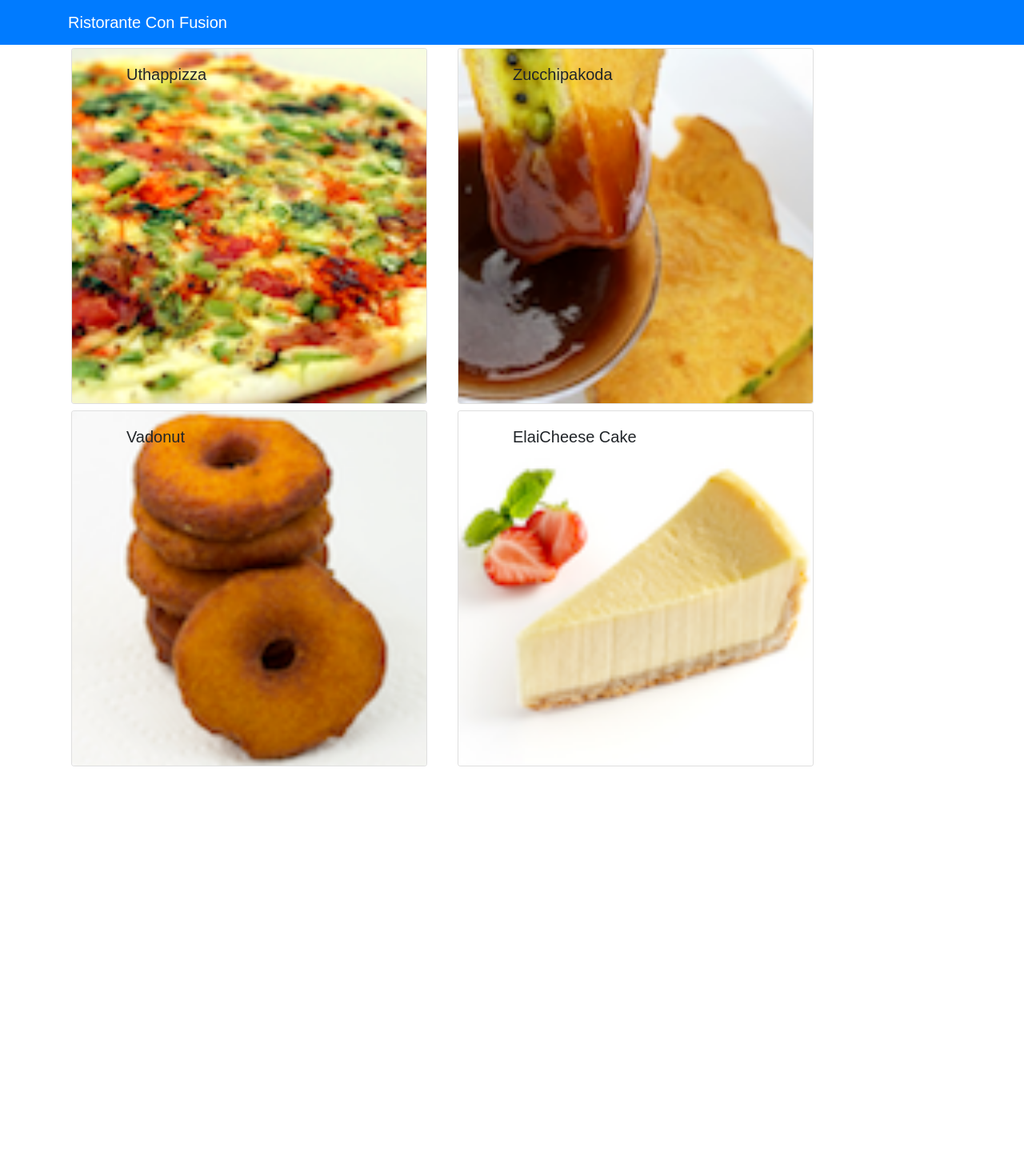
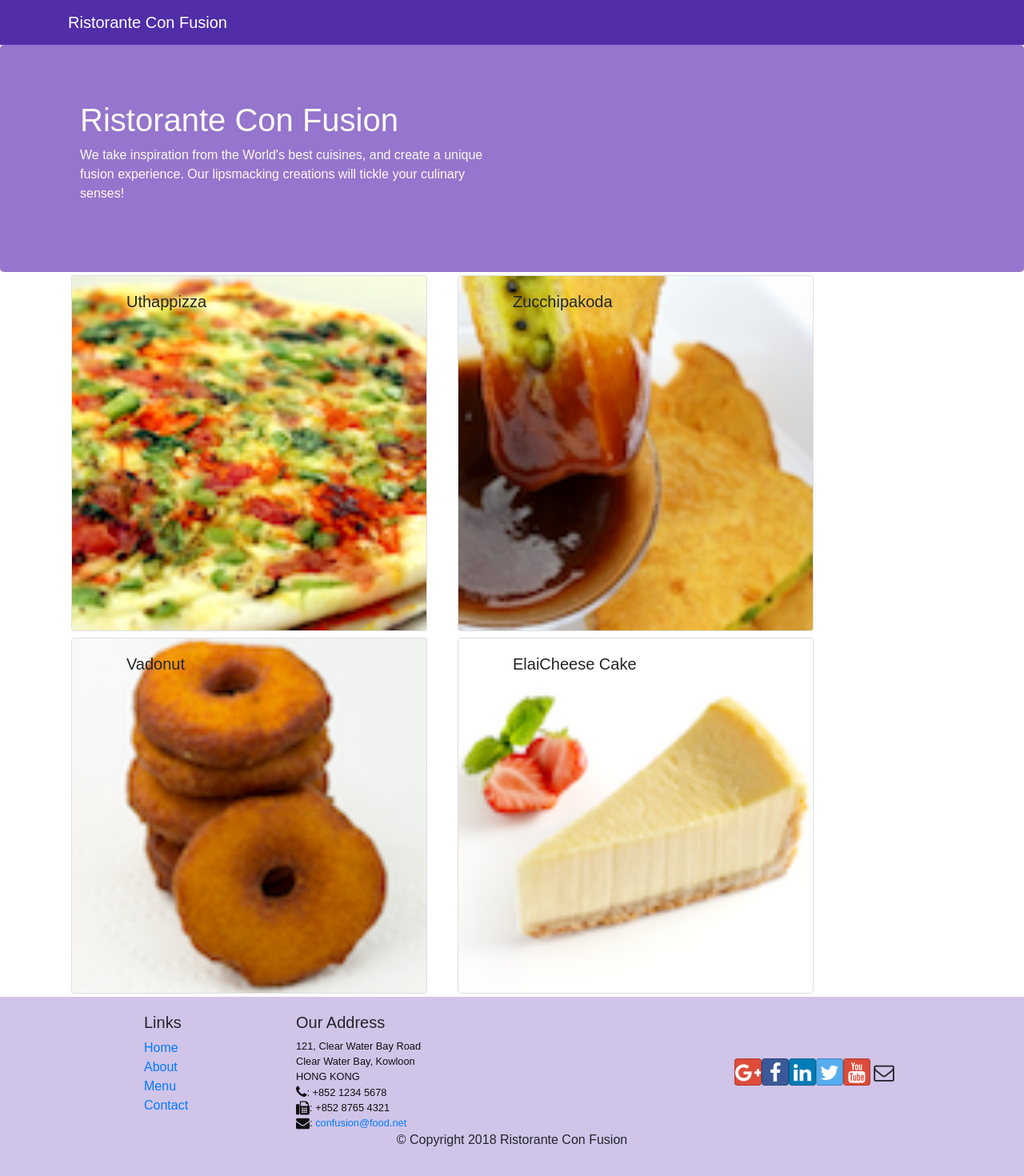
Before and after one commit to ptenteromano/first-react-app, a React (Create React App) app: page / in a window 1280 px wide. Shown: the top 1470 px of the page at 80% size. Before the commit the page ends 962 px from the top, so only its background shows below. Built offline with nearby package versions, Linux system fonts and the light colour scheme.

Commit message:
header, footer, CSS

```diff
--- a/package.json
+++ b/package.json
@@ -4,6 +4,8 @@
   "private": true,
   "dependencies": {
     "bootstrap": "^4.1.2",
+    "bootstrap-social": "5.1.1",
+    "font-awesome": "4.7.0",
     "react": "^16.4.1",
     "react-dom": "^16.4.1",
     "react-popper": "0.9.2",
--- a/src/App.css
+++ b/src/App.css
@@ -1,4 +1,37 @@
+/* custom stylings */
+.row-header{
+  margin:0px auto;
+  padding:0px auto;
+}
 
+.row-content {
+  margin:0px auto;
+  padding: 50px 0px 50px 0px;
+  border-bottom: 1px ridge;
+  min-height:400px;
+}
+
+.footer{
+  background-color: #D1C4E9;
+  margin:0px auto;
+  padding: 20px 0px 20px 0px;
+}
+.jumbotron {
+  padding:70px 30px 70px 30px;
+  margin:0px auto;
+  background: #9575CD ;
+  color:floralwhite;
+}
+
+address{
+  font-size:80%;
+  margin:0px;
+  color:#0f0f0f;
+}
+
+.navbar-dark {
+  background-color: #512DA8;
+}
 
 
 
--- /dev/null
+++ b/src/components/FooterComponent.js
@@ -0,0 +1,51 @@
+import React from 'react';
+
+
+function Footer(props) {
+  return (
+    <div className="footer">
+      <div className="container">
+        <div className="row justify-content-center">
+          <div className="col-4 offset-1 col-sm-2">
+            <h5>Links</h5>
+            <ul className="list-unstyled">
+                <li><a href="#">Home</a></li>
+                <li><a href="#">About</a></li>
+                <li><a href="#">Menu</a></li>
+                <li><a href="contactus.html">Contact</a></li>
+            </ul>
+          </div>
+          <div className="col-7 col-sm-5">
+            <h5>Our Address</h5>
+            <address>
+              121, Clear Water Bay Road<br />
+              Clear Water Bay, Kowloon<br />
+              HONG KONG<br />
+              <i className="fa fa-phone fa-lg"></i>: +852 1234 5678<br />
+              <i className="fa fa-fax fa-lg"></i>: +852 8765 4321<br />
+              <i className="fa fa-envelope fa-lg"></i>: <a href="mailto:confusion@food.net">
+                confusion@food.net</a>
+            </address>
+          </div>
+          <div className="col-12 col-sm-4 align-self-center">
+            <div className="text-center">
+              <a className="btn btn-social-icon btn-google" href="http://google.com/+"><i className="fa fa-google-plus"></i></a>
+              <a className="btn btn-social-icon btn-facebook" href="http://www.facebook.com/profile.php?id="><i className="fa fa-facebook"></i></a>
+              <a className="btn btn-social-icon btn-linkedin" href="http://www.linkedin.com/in/"><i className="fa fa-linkedin"></i></a>
+              <a className="btn btn-social-icon btn-twitter" href="http://twitter.com/"><i className="fa fa-twitter"></i></a>
+              <a className="btn btn-social-icon btn-google" href="http://youtube.com/"><i className="fa fa-youtube"></i></a>
+              <a className="btn btn-social-icon" href="mailto:"><i className="fa fa-envelope-o"></i></a>
+            </div>
+          </div>
+        </div>
+        <div className="row justify-content-center">
+          <div className="col-auto">
+            <p>© Copyright 2018 Ristorante Con Fusion</p>
+          </div>
+        </div>
+      </div>
+    </div>
+  );
+}
+
+export default Footer;
--- /dev/null
+++ b/src/components/HeaderComponent.js
@@ -0,0 +1,32 @@
+import React, { Component } from 'react';
+import { Navbar, NavbarBrand, Jumbotron } from 'reactstrap';
+
+
+class Header extends Component {
+  render() {
+    return (
+      // react fragment enables us to group together react elements to return
+      // Long form: <React.Fragment>
+      // Short form: <> </>
+      <React.Fragment>
+        <Navbar dark>
+          <div className="container">
+            <NavbarBrand href="/">Ristorante Con Fusion</NavbarBrand>
+          </div>
+        </Navbar>
+        <Jumbotron>
+          <div className="container">
+            <div className="row row-header">
+              <div className="col-12 col-sm-6">
+                <h1>Ristorante Con Fusion</h1>
+                <p>We take inspiration from the World's best cuisines, and create a unique fusion experience. Our lipsmacking creations will tickle your culinary senses!</p>
+              </div>
+            </div>
+          </div>
+        </Jumbotron>
+      </React.Fragment>
+    );
+  }
+}
+
+export default Header;
--- a/src/components/MainComponent.js
+++ b/src/components/MainComponent.js
@@ -1,9 +1,10 @@
 // main container for application
 
 import React, { Component } from 'react';
-import { Navbar, NavbarBrand } from 'reactstrap';
-import Menu from './MenuComponent'
-import DishDetail from './DishDetailComponent'
+import Menu from './MenuComponent';
+import DishDetail from './DishDetailComponent';
+import Header from './HeaderComponent';
+import Footer from './FooterComponent';
 import { DISHES } from '../shared/dishes';
 
 class Main extends Component {
@@ -18,21 +19,18 @@
   }
 
   onDishSelect(dishId) {
-    this.setState({ selectedDish: dishId })
+    this.setState({ selectedDish: dishId });
   }
 
   render() {
     return (
       <div>
-        <Navbar dark color="primary">
-          <div className="container">
-            <NavbarBrand href="/">Ristorante Con Fusion</NavbarBrand>
-          </div>
-        </Navbar>
+        <Header />
         <Menu dishes={this.state.dishes}
-          onClick={(dishId) => this.onDishSelect(dishId)}/>
+          onClick={(dishId) => this.onDishSelect(dishId)} />
         <DishDetail
           dish={this.state.dishes.filter((dish) => dish.id === this.state.selectedDish)[0]} />
+        <Footer />
       </div>
     );
   }
--- a/src/index.js
+++ b/src/index.js
@@ -1,6 +1,8 @@
 import React from 'react';
 import ReactDOM from 'react-dom';
 import 'bootstrap/dist/css/bootstrap.min.css';
+import 'font-awesome/css/font-awesome.min.css';
+import 'bootstrap-social/bootstrap-social.css';
 import './index.css';
 import App from './App';
 import registerServiceWorker from './registerServiceWorker';
```
Also changed, not shown: 1 other file (tests, documents, lock files or other folders).
